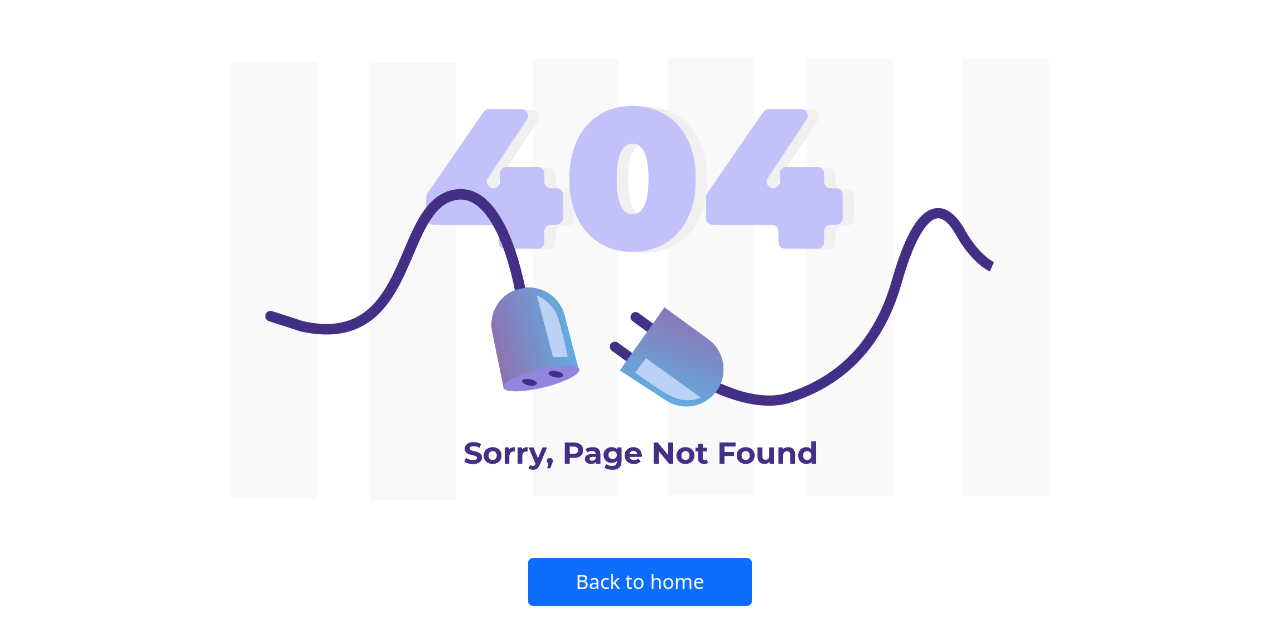
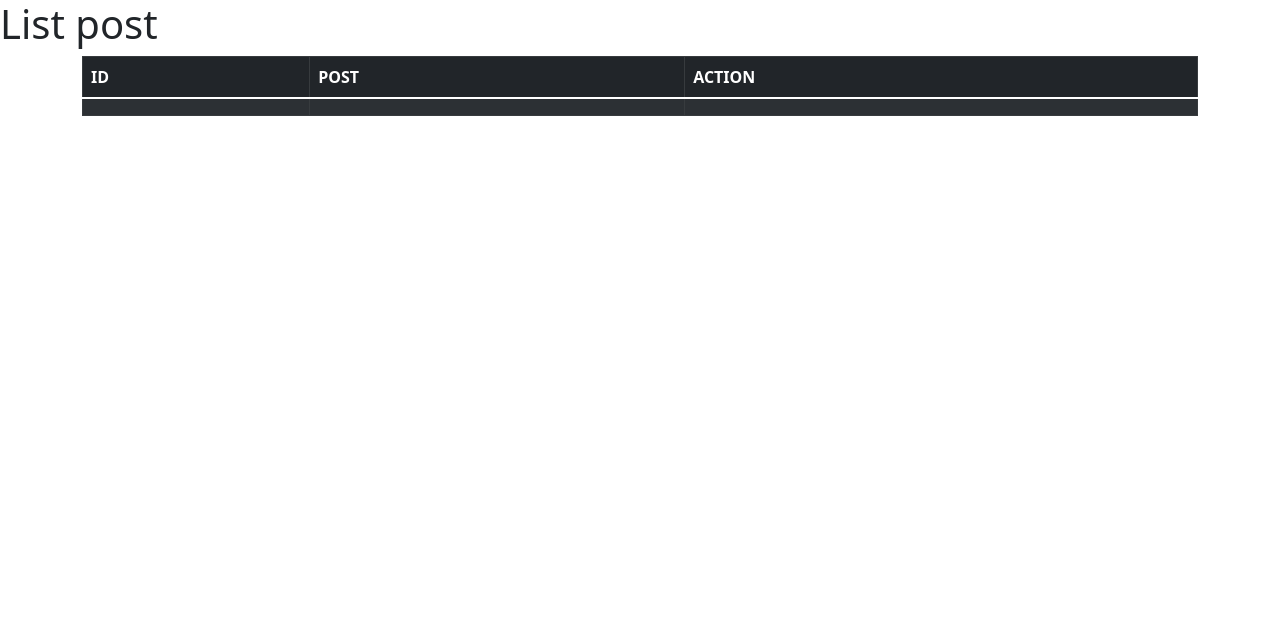
Before and after one commit to gustavo-velazquez/test_frontend, an Angular app: page / in a window 1280 px wide. Shown: the top 644 px of the page. Built offline with nearby package versions, Linux system fonts and the light colour scheme.

Commit message:
se agrego tabla a posts y se arreglo rutas correspondientes

```diff
--- a/src/app/app-routing.module.ts
+++ b/src/app/app-routing.module.ts
@@ -1,9 +1,12 @@
 import { RouterModule, Routes } from '@angular/router';
 import { Error404Component } from './components/error404/error404.component';
 import { NgModule } from '@angular/core';
+import { PostsComponent } from './components/posts/posts.component';
 
 const routes: Routes = [
-  {path: '', component: Error404Component}
+  {path: '',component: PostsComponent},
+  {path: '**', component: Error404Component}
+
 ];
 
 @NgModule({
--- a/src/app/components/error404/error404.component.html
+++ b/src/app/components/error404/error404.component.html
@@ -1,6 +1,6 @@
 <div class="container">
       <div class="img">
         <img src="assets/404.jpg" alt="error" />
-            <a href=""class="btn btn-primary btn-lg" target="blank">Back to home </a>
+        <a routerLink="" class="btn btn-primary btn-lg" target="blank">Back to home </a>
       </div>
 </div>
--- a/src/app/components/posts/posts.component.html
+++ b/src/app/components/posts/posts.component.html
@@ -1 +1,26 @@
-<p>posts works!</p>
+<div class="title">
+    <h1>List post</h1>
+</div>
+
+<div class="container">
+    <div class="row">
+        <div class="col">
+            <table class="table table-striped table-bordered table-hover table-dark">
+                <thead>
+                    <tr>
+                        <th>ID</th>
+                        <th>POST</th>
+                        <th>ACTION</th>
+                    </tr>
+                </thead>
+                <tbody>
+                    <tr>
+                        <td></td>
+                        <td></td>
+                        <td></td>
+                    </tr>
+                </tbody>
+            </table>
+        </div>
+    </div>
+</div>
```
